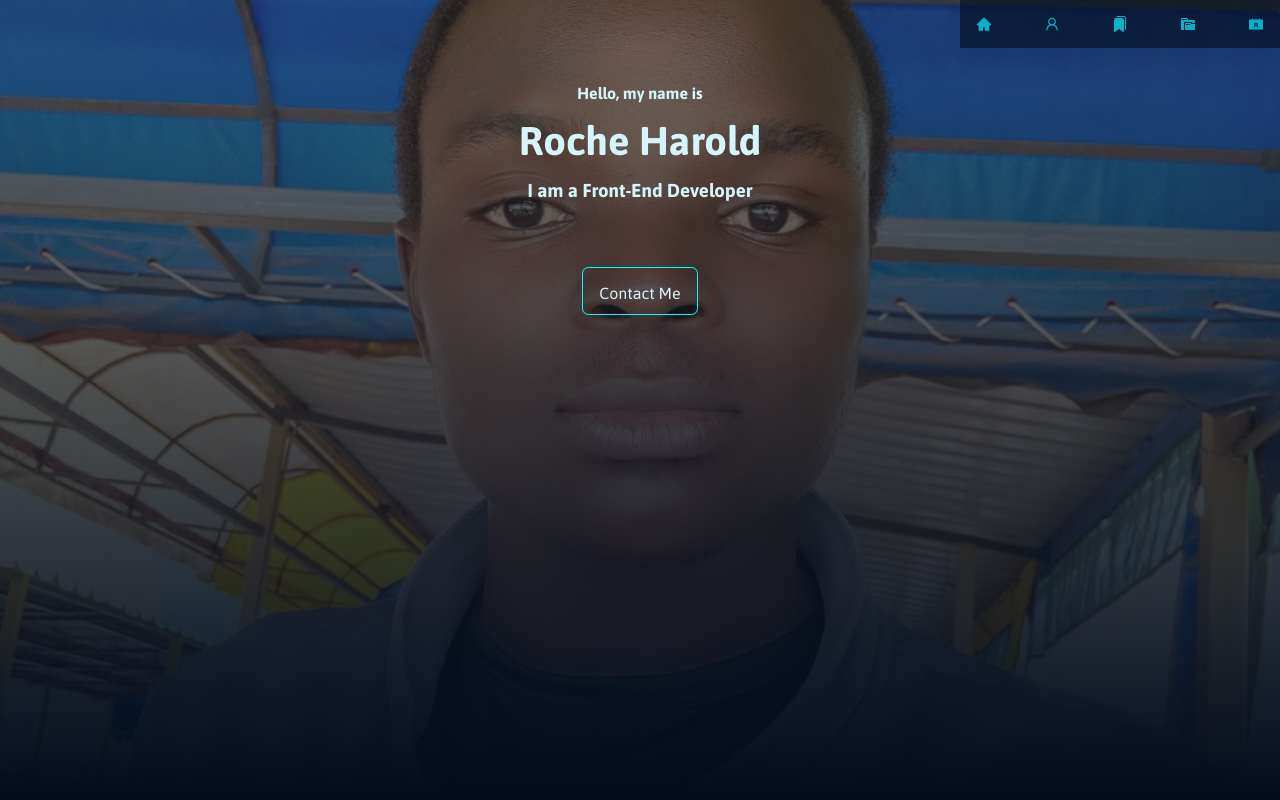
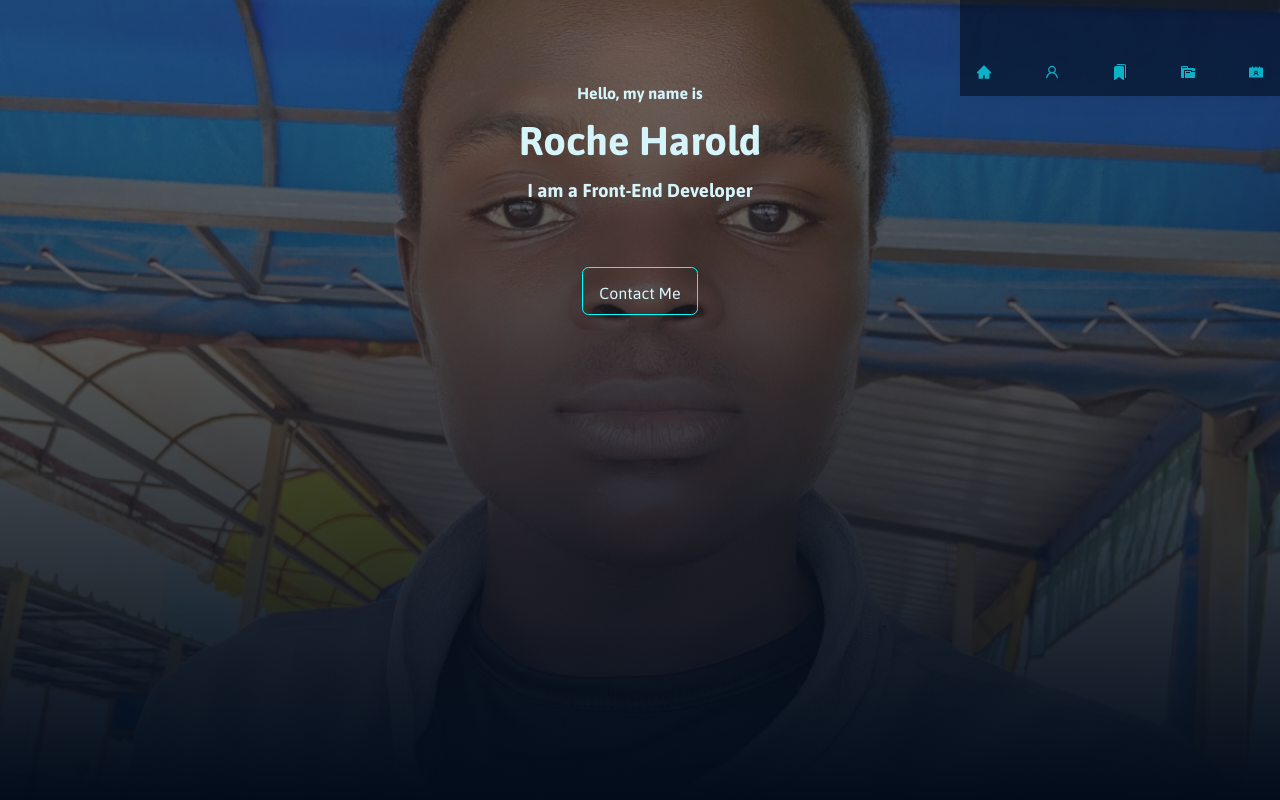
Before and after one commit to Roche001/roche-portfolio, a React (Create React App) app: page / in a window 1280 px wide. Shown: the top 800 px of the page. Built offline with nearby package versions, Linux system fonts and the light colour scheme; the HTML template or start-up script is replaced by a standard one; a web font is replaced by a local one.

Commit message:
update changes

```diff
--- a/src/components/nav/Nav.css
+++ b/src/components/nav/Nav.css
@@ -16,14 +16,15 @@ nav a {
   background: transparent;
   padding: 1rem;
   border-radius: 50%;
+  margin-top: 3rem;
   display: flex;
   color: #00ffff;
   font-size: 1rem;
 }
-nav a:hover {
+/* nav a:hover {
   background: #00ffff;
   transition: 0.7s;
-}
+} */
 .tooltip {
   position: absolute;
   transform: translateX(-50%);
```
